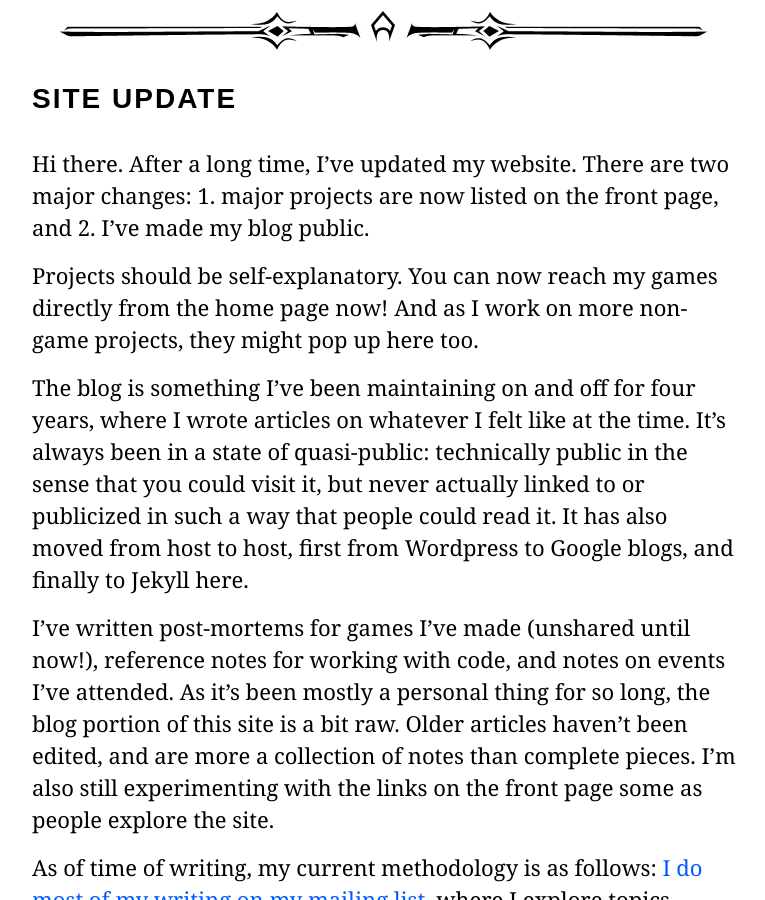
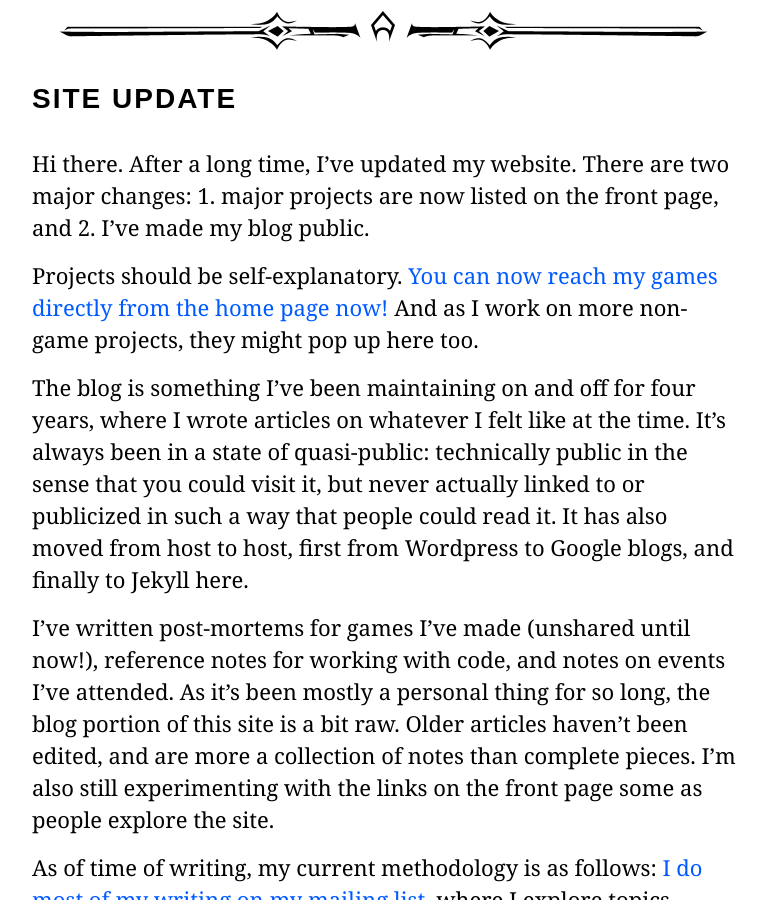
Before and after one commit to dmliao/amorphous, a Jekyll site: the page built from _posts/2017-12-05-site-update.md, in a window 1280 px wide and 900 px high, scrolled down 317 px. Shown: the whole window, without its empty margins (256-1021 px from the left). Built offline with Jekyll 4.4.1, drawn with Linux system fonts in a browser that asks for light colours; some web fonts are replaced.

```diff
--- a/_posts/2017-12-05-site-update.md
+++ b/_posts/2017-12-05-site-update.md
@@ -5,7 +5,7 @@ title: Site Update
 
 Hi there. After a long time, I've updated my website. There are two major changes: 1. major projects are now listed on the front page, and 2. I've made my blog public.
 
-Projects should be self-explanatory. You can now reach my games directly from the home page now! And as I work on more non-game projects, they might pop up here too.
+Projects should be self-explanatory. [You can now reach my games directly from the home page now!](/) And as I work on more non-game projects, they might pop up here too.
 
 The blog is something I've been maintaining on and off for four years, where I wrote articles on whatever I felt like at the time. It's always been in a state of quasi-public: technically public in the sense that you could visit it, but never actually linked to or publicized in such a way that people could read it. It has also moved from host to host, first from Wordpress to Google blogs, and finally to Jekyll here.
 
```
